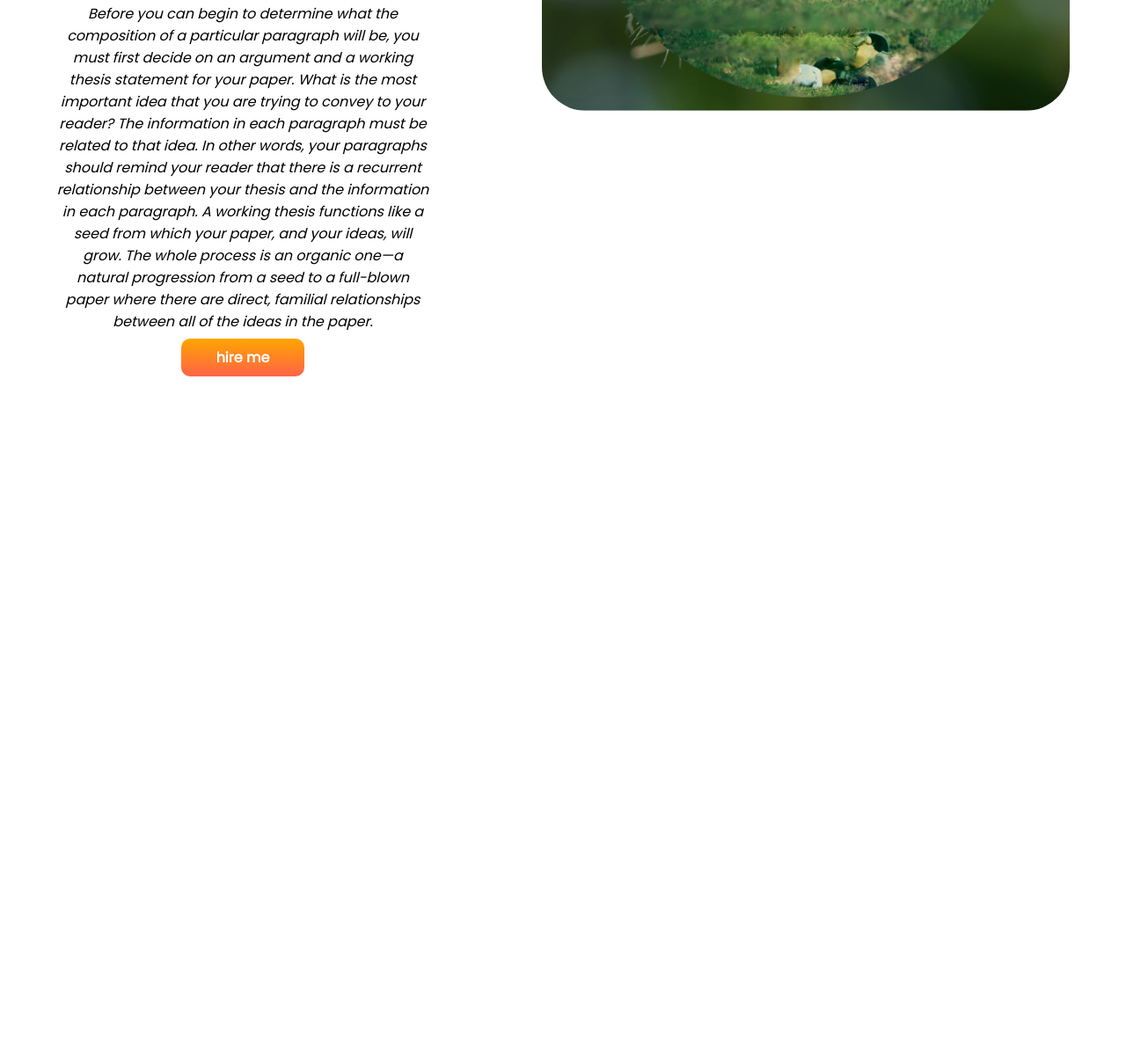
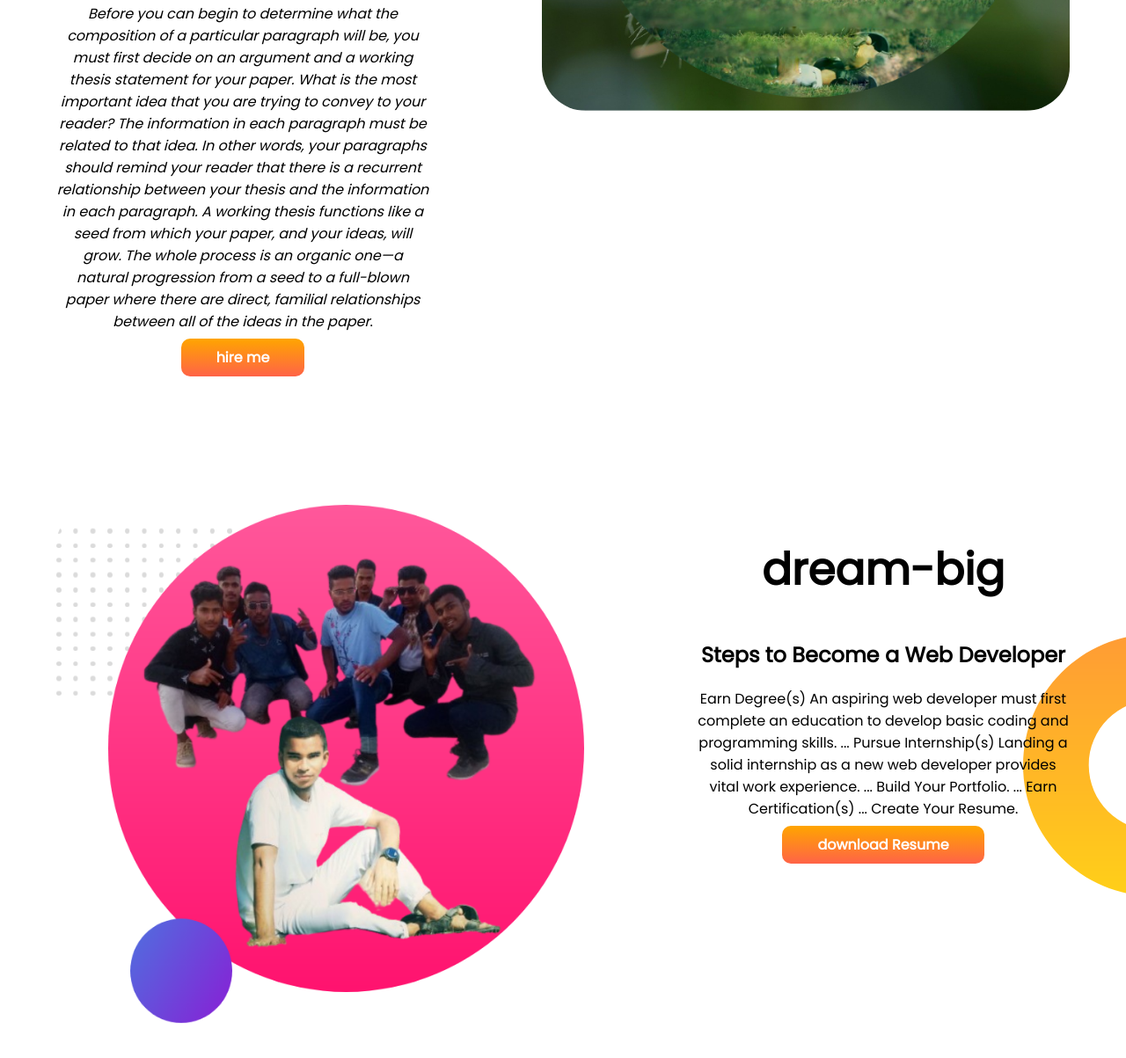
Before and after one commit to 01615152906/developer-portfolio, a plain HTML site: page index.html in a window 1280 px wide. Shown: the part 469-1672 px from the top of the page at 88% size. Before the commit the page ends 897 px from the top, so only its background shows below. Drawn offline with Linux system fonts and the light colour scheme.

Commit message:
dream added

```diff
--- a/index.html
+++ b/index.html
@@ -33,5 +33,29 @@
 
   </section>
 
+  <section class=" dream-big">
+    <div class="half-width">
+        <img src="my-bg2.png" alt="">
+    </div>
+
+    <div class="half-width">
+
+        <h1>dream-big</h1>
+
+        <h2>Steps to Become a Web Developer
+        </h2>
+        <p>Earn Degree(s) An aspiring web developer must first complete an education to develop basic coding and programming skills. ...
+            Pursue Internship(s) Landing a solid internship as a new web developer provides vital work experience. ...
+            Build Your Portfolio. ...
+            Earn Certification(s) ...
+            Create Your Resume.
+            </p>
+
+
+            <a class="link-button" target="_blank" href="">download Resume</a>
+
+
+        </section>
+
 </body>
 </html>
--- a/style.css
+++ b/style.css
@@ -13,6 +13,7 @@ h1{
 }
 section{
     display: flex;
+    margin-bottom: 150px;
 }
 .half-width {
     width: 50%;
@@ -43,3 +44,9 @@ section{
     background-image:url(images/top-banner.png);
 background-repeat: no-repeat;
 }
+.dream-big{
+    background-image:url(images/dream-bg.png) ;
+    background-repeat: no-repeat;
+    background-position: right;
+
+}
```
